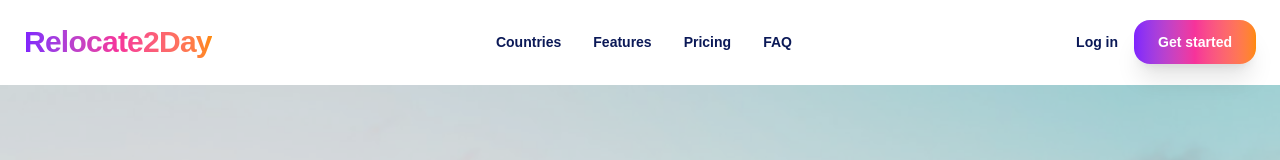
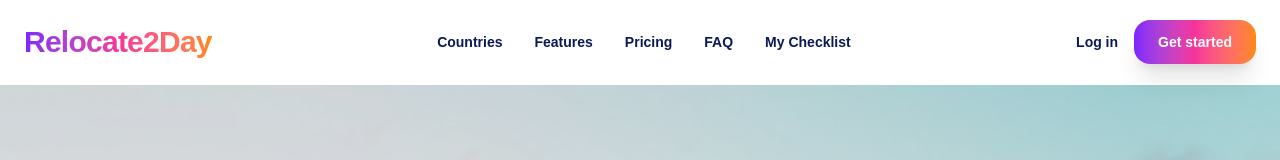
Before and after one commit to ZeppaVentures/Relocate2Day, a Next.js app: page / in a window 1280 px wide. Shown: the top 160 px of the page. Built offline with nearby package versions, Linux system fonts and the light colour scheme; no server answers.

Commit message:
Add My Checklist link to navbar and mobile menu

```diff
--- a/app/page.tsx
+++ b/app/page.tsx
@@ -204,10 +204,11 @@ export default function Home() {
             </span>
           </div>
           <nav className="hidden items-center gap-8 text-sm font-semibold md:flex">
-            <a href="#countries" className="hover:text-violet-600 transition">Countries</a>
-            <a href="#features" className="hover:text-violet-600 transition">Features</a>
-            <a href="#pricing" className="hover:text-violet-600 transition">Pricing</a>
-            <a href="#faq" className="hover:text-violet-600 transition">FAQ</a>
+  <a href="#countries" className="hover:text-violet-600 transition">Countries</a>
+  <a href="#features" className="hover:text-violet-600 transition">Features</a>
+  <a href="#pricing" className="hover:text-violet-600 transition">Pricing</a>
+  <a href="#faq" className="hover:text-violet-600 transition">FAQ</a>
+  <Link href="/checklist" className="hover:text-violet-600 transition">My Checklist</Link>
           </nav>
           <div className="hidden md:flex items-center gap-4">
             {user ? (
@@ -255,6 +256,7 @@ export default function Home() {
               <a href="#features" onClick={() => setMobileMenuOpen(false)} className="hover:text-violet-600 transition">Features</a>
               <a href="#pricing" onClick={() => setMobileMenuOpen(false)} className="hover:text-violet-600 transition">Pricing</a>
               <a href="#faq" onClick={() => setMobileMenuOpen(false)} className="hover:text-violet-600 transition">FAQ</a>
+              <Link href="/checklist" onClick={() => setMobileMenuOpen(false)} className="hover:text-violet-600 transition">My Checklist</Link>
             </nav>
             <div className="px-6 py-8 border-t border-gray-100 flex flex-col gap-4">
               {user ? (
```
